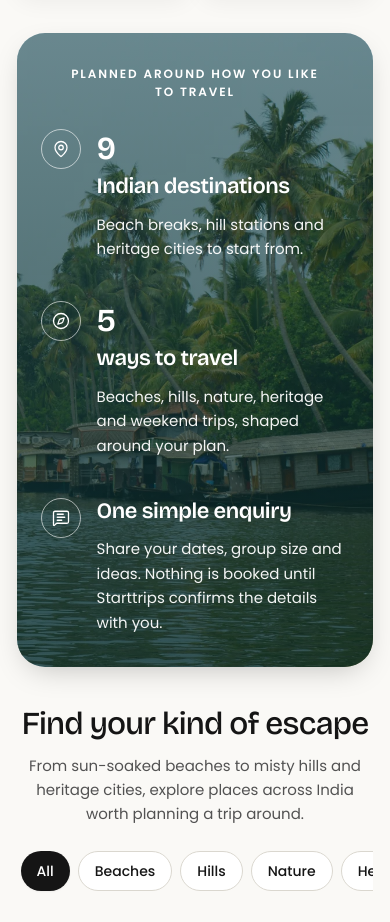
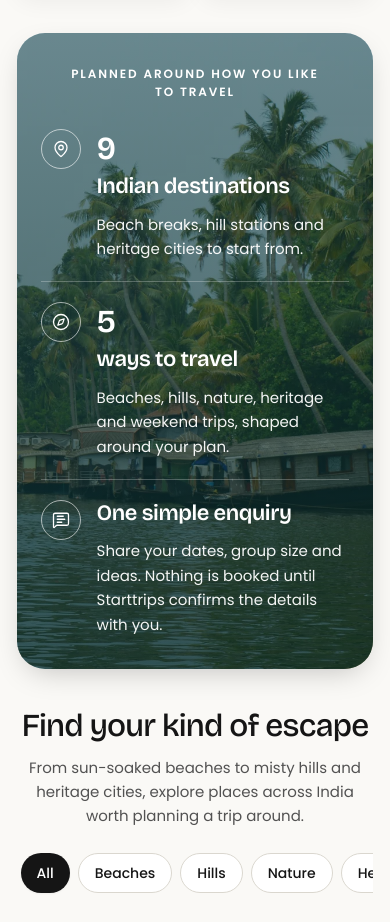
Before and after one commit to hriksinha1/Trip, a React (Vite) app: page / in a window 390 px wide. Shown: the part 2500-3422 px from the top of the page. Built offline with nearby package versions, Linux system fonts and the light colour scheme.

Commit message:
Separate mobile travel-planning features clearly

```diff
--- a/src/components/sections/StatisticsSection.tsx
+++ b/src/components/sections/StatisticsSection.tsx
@@ -24,7 +24,7 @@ export const StatisticsSection: React.FC = () => {
               {statsFacts.map((fact, index) => {
                 const Icon = featureIcons[index] ?? Compass;
                 return (
-                  <article key={fact.id} className="flex gap-4 py-5 first:pt-0 last:pb-0 md:flex-col md:items-start md:px-6 md:py-2 md:first:pt-2 md:last:pb-2 md:first:pl-0 md:last:pr-0">
+                  <article key={fact.id} className="flex gap-4 border-b border-white/25 py-5 last:border-b-0 first:pt-0 last:pb-0 md:flex-col md:items-start md:border-b-0 md:px-6 md:py-2 md:first:pt-2 md:last:pb-2 md:first:pl-0 md:last:pr-0">
                     <div className="flex size-10 shrink-0 items-center justify-center rounded-full border border-white/60 text-white" aria-hidden="true">
                       <Icon size={18} strokeWidth={1.7} />
                     </div>
```
